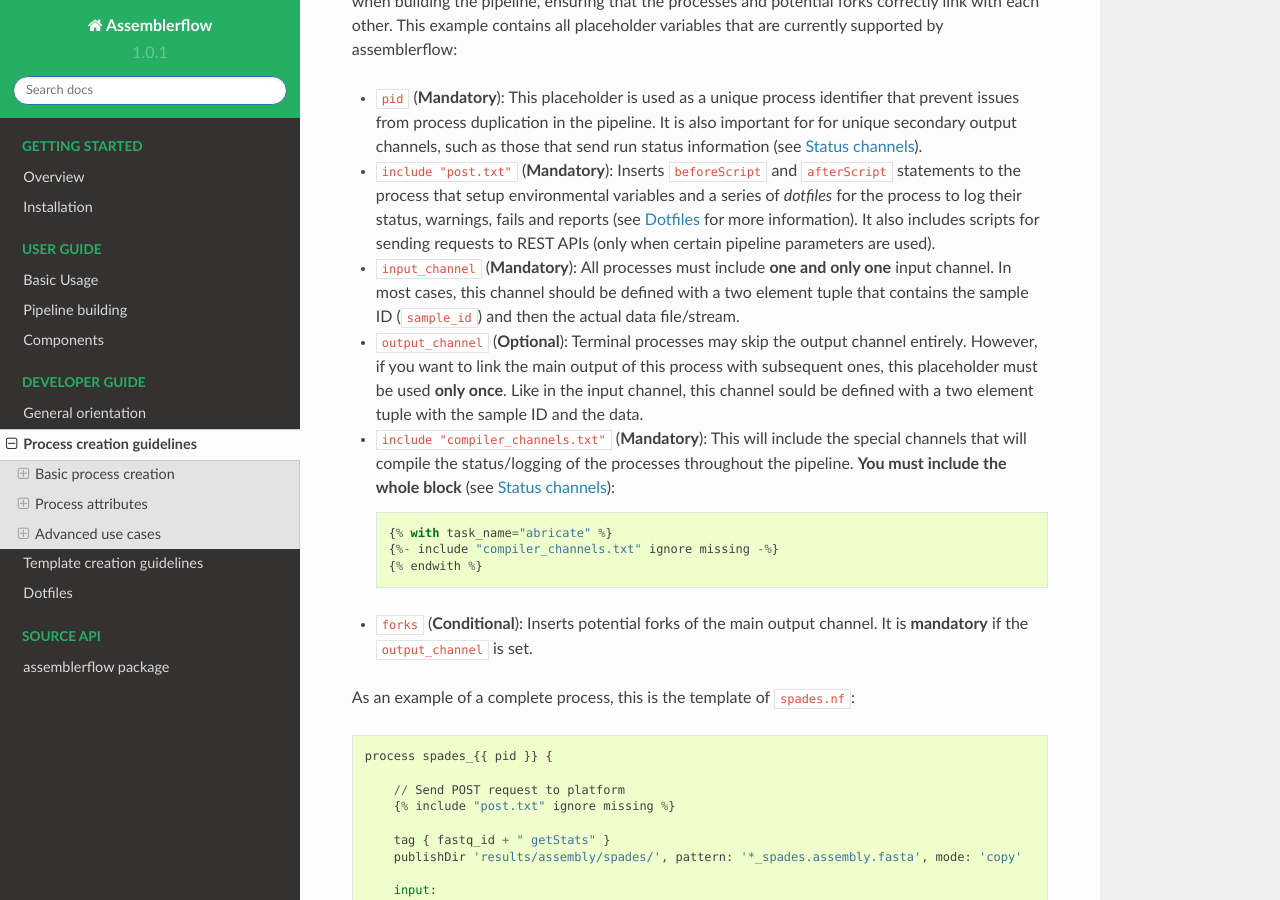
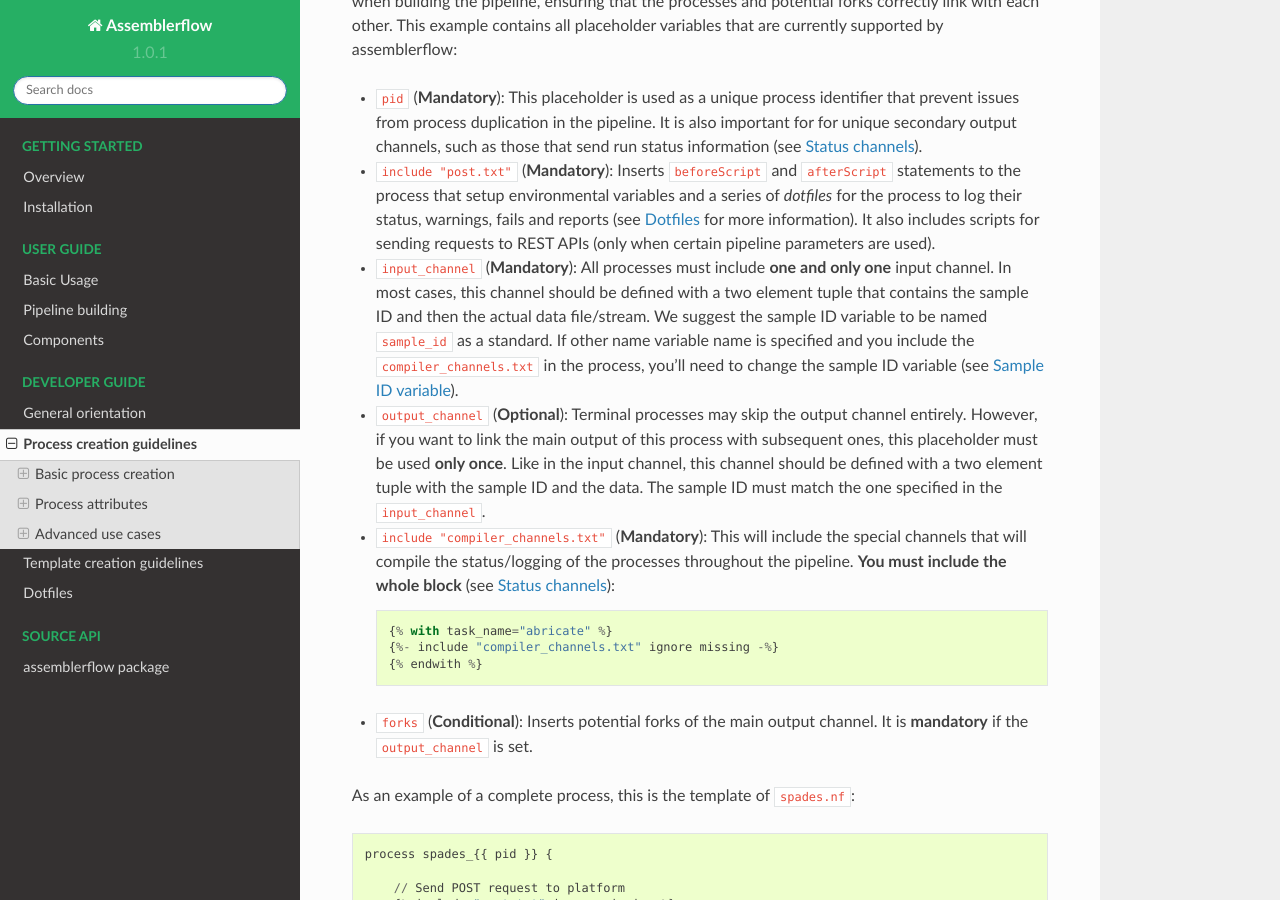
Before and after one commit to assemblerflow/flowcraft, a Sphinx documentation site: the page built from docs/dev/create_process.rst, in a window 1280 px wide and 900 px high, scrolled down 1093 px. Built offline with Sphinx 7.4.7 and the Read the Docs theme 2.0.0, drawn with Linux system fonts in a browser that asks for light colours; some of the changed text lies outside the part shown.

Commit message:
Added clarification on sample id variable

```diff
--- a/docs/dev/create_process.rst
+++ b/docs/dev/create_process.rst
@@ -74,14 +74,18 @@ assemblerflow:
 
 - ``input_channel`` (**Mandatory**): All processes must include **one and only
   one** input channel. In most cases, this channel should be defined with
-  a two element tuple that contains the sample ID (``sample_id``) and then
-  the actual data file/stream.
+  a two element tuple that contains the sample ID and then
+  the actual data file/stream. We suggest the sample ID variable to be named
+  ``sample_id`` as a standard. If other name variable name is specified and
+  you include the ``compiler_channels.txt`` in the process, you'll need to
+  change the sample ID variable (see `Sample ID variable`_).
 
 - ``output_channel`` (**Optional**): Terminal processes may skip the output
   channel entirely. However, if you want to link the main output of this
   process with subsequent ones, this placeholder must be used **only once**.
-  Like in the input channel, this channel sould be defined with a two element
-  tuple with the sample ID and the data.
+  Like in the input channel, this channel should be defined with a two element
+  tuple with the sample ID and the data. The sample ID must match the one
+  specified in the ``input_channel``.
 
 - ``include "compiler_channels.txt"`` (**Mandatory**): This will include the
   special channels that will compile the status/logging of the processes
@@ -514,6 +518,25 @@ would need to be changed to::
 
     self.status_channels = ["A", "B"]
 
+Sample ID variable
+^^^^^^^^^^^^^^^^^^
+
+In case you change the standard nextflow variable that stores the sample ID
+in the input of the process (``sample_id``), you also need to change it for
+the ``compiler_channels`` placeholder::
+
+    process A {
+
+    input:
+    set other_id, data from {{ input_channel }}
+
+    output:
+    {% with task_name="B", sample_id="other_id" %}
+    {%- include "compiler_channels.txt" ignore missing -%}
+    {% endwith %}
+
+    }
+
 Advanced use cases
 ------------------
 
```
